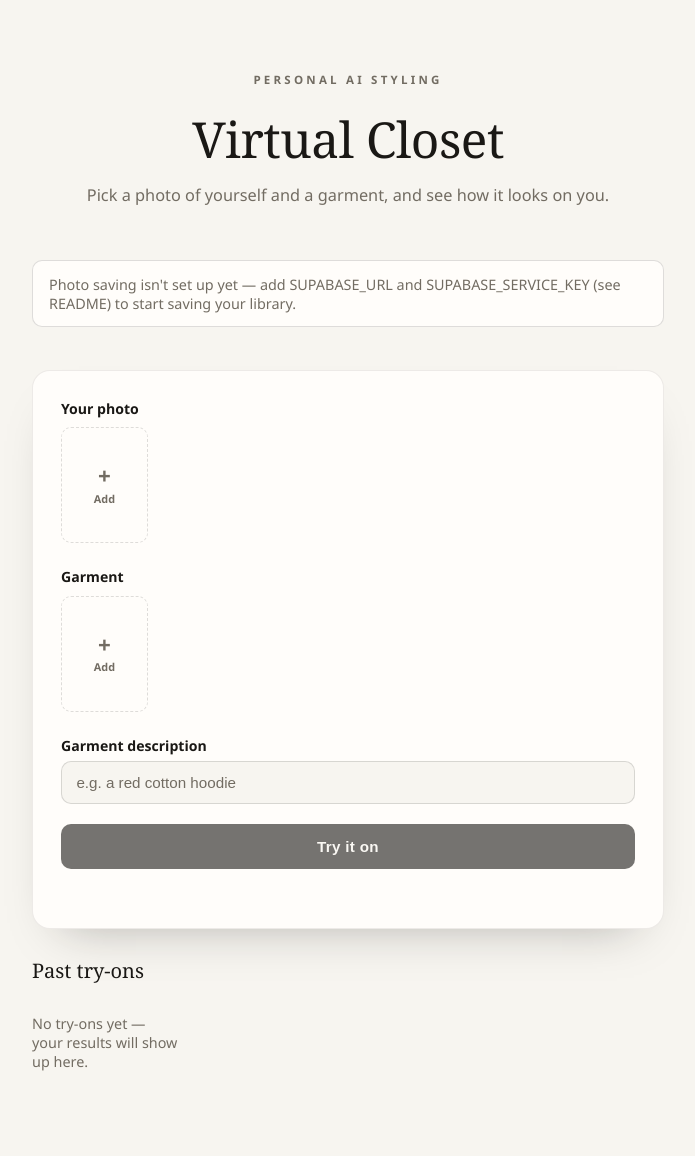
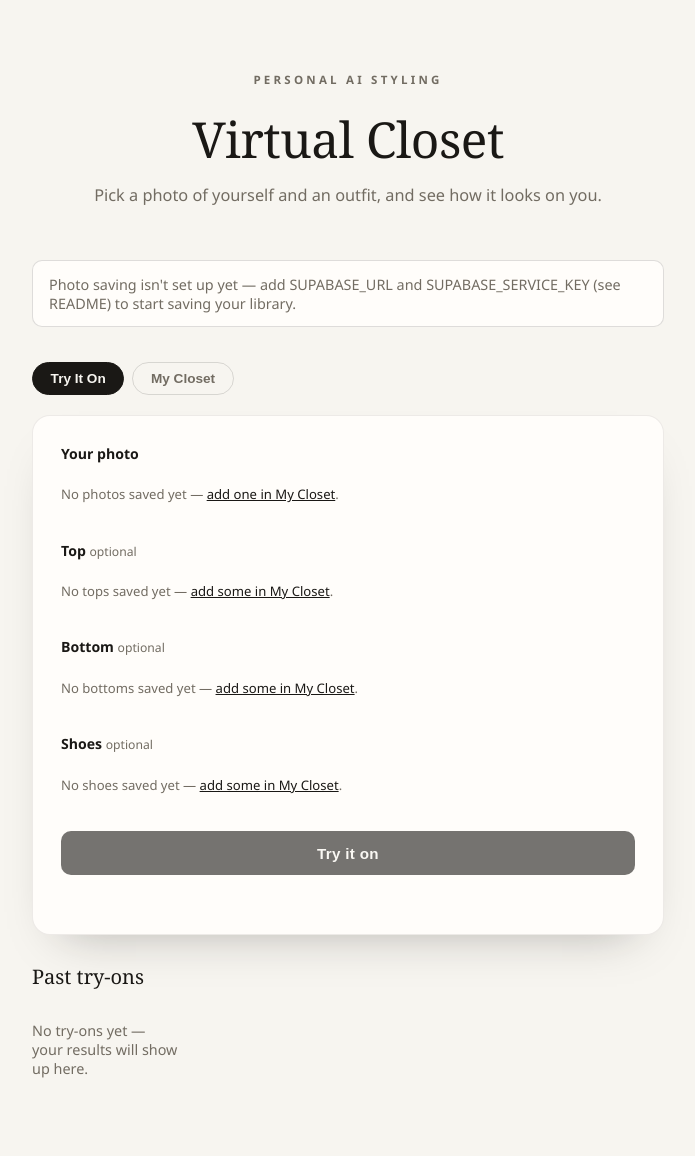
Before and after one commit to Ahmedkemad/Virtual-Closet, a Flask app: page / in a window 1280 px wide. Shown: the whole page, without its empty margins (292-987 px from the left). Before the commit the page ends 1071 px from the top, so only its background shows below. Run offline with Flask 3, Linux system fonts and the light colour scheme.

Commit message:
Add tabs, garment categories, and multi-item outfit try-on
Splits the UI into a "Try It On" tab (pick a photo + outfit) and a
"My Closet" tab (add/organize saved photos and garments by category:
tops, bottoms, shoes). Try It On now lets you select any combination of
a top, bottom, and shoes and composites them all onto one result by
chaining the single-garment model once per item, feeding each output
back in as the next step's base photo.

Requires an existing Supabase project to add a category column to the
garments table (see README migration note).

```diff
--- a/app.py
+++ b/app.py
@@ -14,6 +14,8 @@ load_dotenv()
 mimetypes.add_type("application/manifest+json", ".webmanifest")
 
 ALLOWED_EXTENSIONS = {"png", "jpg", "jpeg", "webp"}
+CATEGORIES = ("top", "bottom", "shoes")
+DEFAULT_DESCRIPTIONS = {"top": "a top", "bottom": "pants", "shoes": "shoes"}
 REPLICATE_MODEL = os.environ.get(
     "REPLICATE_MODEL",
     "cuuupid/idm-vton:139cb1163486954531b765d4ac3bb6d3e02fe121151665adfc3b47e9ba3ebf67",
@@ -28,6 +30,11 @@ def allowed_file(filename: str) -> bool:
 
 def with_image_url(row: dict, folder: str) -> dict:
     return {**row, "image_url": storage.public_url(f"{folder}/{row['filename']}")}
+
+
+def extract_url(output) -> str:
+    # Some model versions return a single URL, others a list of URLs/FileOutput objects.
+    return str(output[0] if isinstance(output, list) else output)
 
 
 @app.route("/")
@@ -51,7 +58,7 @@ def index():
     return render_template("index.html", people=people, garments=garments, history=history, storage_message=None)
 
 
-def add_library_entry(table: str, folder: str):
+def add_library_entry(table: str, folder: str, extra_fields: dict | None = None):
     if not storage.is_configured():
         return None, (jsonify({"error": "Supabase is not configured. Set SUPABASE_URL and SUPABASE_SERVICE_KEY."}), 500)
 
@@ -66,7 +73,7 @@ def add_library_entry(table: str, folder: str):
     try:
         storage.storage_upload(f"{folder}/{filename}", file.read(), content_type)
         label = request.form.get("label", "").strip()
-        row = storage.db_insert(table, {"filename": filename, "label": label})
+        row = storage.db_insert(table, {"filename": filename, "label": label, **(extra_fields or {})})
     except requests.RequestException as exc:
         return None, (jsonify({"error": f"Could not save to Supabase: {exc}"}), 502)
 
@@ -94,7 +101,10 @@ def delete_person(item_id):
 
 @app.route("/garments", methods=["POST"])
 def add_garment():
-    entry, error = add_library_entry("garments", "garments")
+    category = request.form.get("category", "")
+    if category not in CATEGORIES:
+        return jsonify({"error": "Category must be one of: top, bottom, shoes."}), 400
+    entry, error = add_library_entry("garments", "garments", {"category": category})
     if error:
         return error
     return jsonify(entry)
@@ -119,8 +129,11 @@ def try_on():
         return jsonify({"error": "Supabase is not configured. Set SUPABASE_URL and SUPABASE_SERVICE_KEY."}), 500
 
     person_id = request.form.get("person_id")
-    garment_id = request.form.get("garment_id")
-    garment_desc = request.form.get("garment_desc", "a garment")
+    selected_ids = {cat: request.form.get(f"{cat}_id") for cat in CATEGORIES}
+    selected_ids = {cat: gid for cat, gid in selected_ids.items() if gid}
+
+    if not selected_ids:
+        return jsonify({"error": "Please select at least one item to try on."}), 400
 
     try:
         people = {p["id"]: p for p in storage.db_select("people")}
@@ -130,30 +143,43 @@ def try_on():
 
     if person_id not in people:
         return jsonify({"error": "Please select or upload a photo of yourself."}), 400
-    if garment_id not in garments:
-        return jsonify({"error": "Please select or upload a garment photo."}), 400
+    for cat, gid in selected_ids.items():
+        if gid not in garments:
+            return jsonify({"error": f"Please select a valid {cat}."}), 400
 
-    person_url = storage.public_url(f"people/{people[person_id]['filename']}")
-    garment_url = storage.public_url(f"garments/{garments[garment_id]['filename']}")
+    current_image_url = storage.public_url(f"people/{people[person_id]['filename']}")
+    used_descriptions = []
+
+    # Chain each garment through the model in turn, using the previous result
+    # as the next step's base photo — this single-garment model doesn't support
+    # multiple garments in one call, so an outfit is composited one piece at a time.
+    for cat in CATEGORIES:
+        gid = selected_ids.get(cat)
+        if not gid:
+            continue
+
+        garment = garments[gid]
+        garment_url = storage.public_url(f"garments/{garment['filename']}")
+        description = garment.get("label") or DEFAULT_DESCRIPTIONS[cat]
+        used_descriptions.append(description)
+
+        try:
+            output = replicate.run(
+                REPLICATE_MODEL,
+                input={
+                    "human_img": current_image_url,
+                    "garm_img": garment_url,
+                    "garment_des": description,
+                },
+            )
+            current_image_url = extract_url(output)
+        except Exception as exc:
+            return jsonify({"error": f"Applying the {cat} failed: {exc}"}), 502
+
+    garment_desc = " + ".join(used_descriptions)
 
     try:
-        output = replicate.run(
-            REPLICATE_MODEL,
-            input={
-                "human_img": person_url,
-                "garm_img": garment_url,
-                "garment_des": garment_desc,
-            },
-        )
-    except Exception as exc:
-        return jsonify({"error": f"Try-on model call failed: {exc}"}), 502
-
-    # Some model versions return a single URL, others a list of URLs/FileOutput objects.
-    result_url = output[0] if isinstance(output, list) else output
-    result_url = str(result_url)
-
-    try:
-        resp = requests.get(result_url, timeout=60)
+        resp = requests.get(current_image_url, timeout=60)
         resp.raise_for_status()
 
         result_filename = f"{uuid.uuid4().hex}.png"
--- a/static/css/style.css
+++ b/static/css/style.css
@@ -75,7 +75,40 @@ main {
   padding: 0 1.5rem 4rem;
   display: flex;
   flex-direction: column;
+  gap: 1.25rem;
+}
+
+.tabs {
+  display: flex;
+  gap: 0.5rem;
+}
+
+.tab-btn {
+  padding: 0.5rem 1.1rem;
+  border-radius: 999px;
+  border: 1px solid var(--border);
+  background: transparent;
+  color: var(--ink-muted);
+  font-size: 0.85rem;
+  font-weight: 600;
+  cursor: pointer;
+  transition: background-color 0.15s ease, color 0.15s ease, border-color 0.15s ease;
+}
+
+.tab-btn.active {
+  background: var(--ink);
+  color: var(--paper);
+  border-color: var(--ink);
+}
+
+.tab-panel {
+  display: flex;
+  flex-direction: column;
   gap: 1.75rem;
+}
+
+.tab-panel.hidden {
+  display: none;
 }
 
 .card {
@@ -90,10 +123,32 @@ main {
   margin-bottom: 1.5rem;
 }
 
+.library:last-child {
+  margin-bottom: 0;
+}
+
 .library-title {
   font-size: 0.88rem;
   font-weight: 600;
   margin: 0 0 0.6rem;
+}
+
+.optional-tag {
+  font-weight: 400;
+  font-size: 0.76rem;
+  color: var(--ink-muted);
+  text-transform: lowercase;
+}
+
+.link-btn {
+  background: none;
+  border: none;
+  padding: 0;
+  color: var(--ink);
+  text-decoration: underline;
+  font-size: inherit;
+  font-family: inherit;
+  cursor: pointer;
 }
 
 .library-grid {
@@ -353,6 +408,14 @@ button#submit-btn.loading .btn-spinner {
   font-size: 0.9rem;
 }
 
+.library-grid .empty-state {
+  grid-column: 1 / -1;
+}
+
+.empty-state.small {
+  font-size: 0.82rem;
+}
+
 .banner {
   border: 1px solid var(--border);
   border-radius: var(--radius-md);
--- a/static/js/script.js
+++ b/static/js/script.js
@@ -3,71 +3,143 @@ const statusEl = document.getElementById("status");
 const resultSection = document.getElementById("result");
 const resultImg = document.getElementById("result-img");
 const submitBtn = document.getElementById("submit-btn");
-const garmentDescInput = document.getElementById("garment_desc");
+
+function switchTab(name) {
+  document.querySelectorAll(".tab-btn").forEach((btn) => {
+    btn.classList.toggle("active", btn.dataset.tab === name);
+  });
+  document.querySelectorAll(".tab-panel").forEach((panel) => {
+    panel.classList.toggle("hidden", panel.id !== `tab-${name}`);
+  });
+}
+
+document.querySelectorAll("[data-tab]").forEach((el) => {
+  el.addEventListener("click", () => switchTab(el.dataset.tab));
+});
 
 function updateSubmitState() {
   const personId = document.getElementById("person_id").value;
-  const garmentId = document.getElementById("garment_id").value;
-  submitBtn.disabled = !personId || !garmentId;
+  const anyGarment = ["top_id", "bottom_id", "shoes_id"].some(
+    (id) => document.getElementById(id).value
+  );
+  submitBtn.disabled = !personId || !anyGarment;
 }
 
-function setupLibrary(gridId) {
-  const grid = document.getElementById(gridId);
-  const endpoint = grid.dataset.endpoint;
-  const hiddenField = document.getElementById(grid.dataset.hiddenField);
-  const addInput = grid.querySelector(".library-add-input");
-
-  function selectItem(itemEl) {
-    grid.querySelectorAll(".library-item").forEach((el) => el.classList.remove("selected"));
-    itemEl.classList.add("selected");
-    hiddenField.value = itemEl.dataset.id;
-    if (gridId === "garments-grid" && itemEl.dataset.label) {
-      garmentDescInput.value = itemEl.dataset.label;
-    }
-    updateSubmitState();
-  }
-
-  function buildItem(entry) {
+function buildThumb(entry, { withDelete }) {
   const item = document.createElement("div");
   item.className = "library-item";
   item.dataset.id = entry.id;
-    item.dataset.label = entry.label || "";
 
   const img = document.createElement("img");
   img.src = entry.image_url;
   img.alt = entry.label || "";
   item.appendChild(img);
 
+  if (withDelete) {
     const del = document.createElement("button");
     del.type = "button";
     del.className = "delete-btn";
     del.title = "Delete";
     del.textContent = "×";
     item.appendChild(del);
+  }
 
   return item;
 }
 
+function clearEmptyState(grid) {
+  const empty = grid.querySelector(".empty-state");
+  if (empty) empty.remove();
+}
+
+// --- Select grids (Try It On tab): click to pick, no add/delete controls ---
+
+function setupSelectGrid(gridId) {
+  const grid = document.getElementById(gridId);
+  if (!grid) return;
+  const hiddenField = document.getElementById(grid.dataset.hiddenField);
+  const toggle = grid.dataset.toggle === "true";
+
   grid.addEventListener("click", (event) => {
-    const deleteBtn = event.target.closest(".delete-btn");
     const item = event.target.closest(".library-item");
     if (!item) return;
 
-    if (deleteBtn) {
-      if (!confirm("Delete this photo?")) return;
-      fetch(`${endpoint}/${item.dataset.id}`, { method: "DELETE" }).then((resp) => {
-        if (!resp.ok) return;
-        const wasSelected = item.classList.contains("selected");
-        item.remove();
+    const alreadySelected = item.classList.contains("selected");
+    grid.querySelectorAll(".library-item.selected").forEach((el) => el.classList.remove("selected"));
+
+    if (toggle && alreadySelected) {
+      hiddenField.value = "";
+    } else {
+      item.classList.add("selected");
+      hiddenField.value = item.dataset.id;
+    }
+    updateSubmitState();
+  });
+
+  // Auto-select the most recently added photo (first in the grid).
+  if (!toggle) {
+    const firstItem = grid.querySelector(".library-item");
+    if (firstItem) {
+      firstItem.classList.add("selected");
+      hiddenField.value = firstItem.dataset.id;
+    }
+  }
+}
+
+function addToSelectGrid(gridId, entry) {
+  const grid = document.getElementById(gridId);
+  if (!grid) return;
+  clearEmptyState(grid);
+  const item = buildThumb(entry, { withDelete: false });
+  grid.appendChild(item);
+
+  // Non-toggle grids (your photo) auto-select the newest addition, same as on page load.
+  if (grid.dataset.toggle !== "true") {
+    grid.querySelectorAll(".library-item.selected").forEach((el) => el.classList.remove("selected"));
+    item.classList.add("selected");
+    const hiddenField = document.getElementById(grid.dataset.hiddenField);
+    if (hiddenField) hiddenField.value = entry.id;
+    updateSubmitState();
+  }
+}
+
+function removeFromSelectGrid(gridId, id) {
+  const grid = document.getElementById(gridId);
+  if (!grid) return;
+  const el = grid.querySelector(`.library-item[data-id="${id}"]`);
+  if (!el) return;
+  const wasSelected = el.classList.contains("selected");
+  el.remove();
   if (wasSelected) {
+    const hiddenField = document.getElementById(grid.dataset.hiddenField);
+    if (hiddenField) {
       hiddenField.value = "";
       updateSubmitState();
     }
-      });
-      return;
+  }
 }
 
-    selectItem(item);
+// --- Manage grids (My Closet tab): add + delete, mirrored into the partner select grid ---
+
+function setupManageGrid(gridId) {
+  const grid = document.getElementById(gridId);
+  if (!grid) return;
+  const endpoint = grid.dataset.endpoint;
+  const category = grid.dataset.category;
+  const partnerId = grid.dataset.partner;
+  const addInput = grid.querySelector(".library-add-input");
+
+  grid.addEventListener("click", (event) => {
+    const deleteBtn = event.target.closest(".delete-btn");
+    if (!deleteBtn) return;
+    const item = event.target.closest(".library-item");
+    if (!confirm("Delete this photo?")) return;
+
+    fetch(`${endpoint}/${item.dataset.id}`, { method: "DELETE" }).then((resp) => {
+      if (!resp.ok) return;
+      item.remove();
+      removeFromSelectGrid(partnerId, item.dataset.id);
+    });
   });
 
   addInput.addEventListener("change", async () => {
@@ -75,13 +147,14 @@ function setupLibrary(gridId) {
     if (!file) return;
 
     let label = "";
-    if (gridId === "garments-grid") {
-      label = prompt("Describe this garment (optional):", "") || "";
+    if (category) {
+      label = prompt("Describe this item (optional):", "") || "";
     }
 
     const formData = new FormData();
     formData.append("image", file);
     if (label) formData.append("label", label);
+    if (category) formData.append("category", category);
 
     statusEl.textContent = "Saving...";
     try {
@@ -92,9 +165,8 @@ function setupLibrary(gridId) {
         statusEl.textContent = entry.error || "Could not save image.";
         return;
       }
-      const item = buildItem(entry);
-      grid.appendChild(item);
-      selectItem(item);
+      grid.appendChild(buildThumb(entry, { withDelete: true }));
+      addToSelectGrid(partnerId, entry);
       statusEl.textContent = "";
     } catch (err) {
       statusEl.classList.add("error");
@@ -103,14 +175,10 @@ function setupLibrary(gridId) {
       addInput.value = "";
     }
   });
-
-  // Auto-select the most recently added item (first in the grid) on load.
-  const firstItem = grid.querySelector(".library-item");
-  if (firstItem) selectItem(firstItem);
 }
 
-setupLibrary("people-grid");
-setupLibrary("garments-grid");
+["select-people", "select-top", "select-bottom", "select-shoes"].forEach(setupSelectGrid);
+["manage-people", "manage-top", "manage-bottom", "manage-shoes"].forEach(setupManageGrid);
 updateSubmitState();
 
 form.addEventListener("submit", async (event) => {
@@ -120,7 +188,7 @@ form.addEventListener("submit", async (event) => {
   submitBtn.disabled = true;
   submitBtn.classList.add("loading");
   statusEl.classList.remove("error");
-  statusEl.textContent = "Generating your try-on... this can take up to a minute.";
+  statusEl.textContent = "Generating your outfit... this can take a couple of minutes for multiple items.";
   resultSection.classList.add("hidden");
 
   try {
--- a/templates/index.html
+++ b/templates/index.html
@@ -19,7 +19,7 @@
   <header>
     <span class="eyebrow">Personal AI Styling</span>
     <h1>Virtual Closet</h1>
-    <p>Pick a photo of yourself and a garment, and see how it looks on you.</p>
+    <p>Pick a photo of yourself and an outfit, and see how it looks on you.</p>
   </header>
 
   <main>
@@ -27,48 +27,45 @@
     <p class="empty-state banner">{{ storage_message }}</p>
     {% endif %}
 
+    <nav class="tabs">
+      <button type="button" class="tab-btn active" data-tab="try-on">Try It On</button>
+      <button type="button" class="tab-btn" data-tab="closet">My Closet</button>
+    </nav>
+
+    <section id="tab-try-on" class="tab-panel">
       <form id="try-on-form" class="card">
         <input type="hidden" id="person_id" name="person_id" value="" />
-      <input type="hidden" id="garment_id" name="garment_id" value="" />
+        <input type="hidden" id="top_id" name="top_id" value="" />
+        <input type="hidden" id="bottom_id" name="bottom_id" value="" />
+        <input type="hidden" id="shoes_id" name="shoes_id" value="" />
 
         <div class="library">
           <h2 class="library-title">Your photo</h2>
-        <div class="library-grid" id="people-grid" data-endpoint="/people" data-hidden-field="person_id">
-          <label class="library-add">
-            <input type="file" accept="image/*" class="library-add-input" />
-            <span class="add-icon">+</span>
-            <span class="add-label">Add</span>
-          </label>
+          <div class="library-grid select-grid" id="select-people" data-hidden-field="person_id">
             {% for p in people %}
-          <div class="library-item" data-id="{{ p.id }}" data-label="{{ p.label }}">
+            <div class="library-item" data-id="{{ p.id }}">
               <img src="{{ p.image_url }}" alt="{{ p.label or 'your photo' }}" />
-            <button type="button" class="delete-btn" title="Delete this photo">&times;</button>
             </div>
+            {% else %}
+            <p class="empty-state small">No photos saved yet — <button type="button" class="link-btn" data-tab="closet">add one in My Closet</button>.</p>
             {% endfor %}
           </div>
         </div>
 
+        {% for cat, cat_label, cat_plural in [("top", "Top", "tops"), ("bottom", "Bottom", "bottoms"), ("shoes", "Shoes", "shoes")] %}
         <div class="library">
-        <h2 class="library-title">Garment</h2>
-        <div class="library-grid" id="garments-grid" data-endpoint="/garments" data-hidden-field="garment_id">
-          <label class="library-add">
-            <input type="file" accept="image/*" class="library-add-input" />
-            <span class="add-icon">+</span>
-            <span class="add-label">Add</span>
-          </label>
-          {% for g in garments %}
-          <div class="library-item" data-id="{{ g.id }}" data-label="{{ g.label }}">
-            <img src="{{ g.image_url }}" alt="{{ g.label or 'garment' }}" />
-            <button type="button" class="delete-btn" title="Delete this garment">&times;</button>
+          <h2 class="library-title">{{ cat_label }} <span class="optional-tag">optional</span></h2>
+          <div class="library-grid select-grid" id="select-{{ cat }}" data-hidden-field="{{ cat }}_id" data-toggle="true">
+            {% for g in garments if g.category == cat %}
+            <div class="library-item" data-id="{{ g.id }}">
+              <img src="{{ g.image_url }}" alt="{{ g.label or cat_label }}" />
             </div>
+            {% else %}
+            <p class="empty-state small">No {{ cat_plural }} saved yet — <button type="button" class="link-btn" data-tab="closet">add some in My Closet</button>.</p>
             {% endfor %}
           </div>
         </div>
-
-      <div class="field">
-        <label for="garment_desc">Garment description</label>
-        <input type="text" id="garment_desc" name="garment_desc" placeholder="e.g. a red cotton hoodie" />
-      </div>
+        {% endfor %}
 
         <button type="submit" id="submit-btn" disabled>
           <span class="btn-label">Try it on</span>
@@ -96,6 +93,45 @@
           {% endfor %}
         </div>
       </section>
+    </section>
+
+    <section id="tab-closet" class="tab-panel hidden">
+      <div class="library card">
+        <h2 class="library-title">Your photos</h2>
+        <div class="library-grid" id="manage-people" data-endpoint="/people" data-partner="select-people">
+          <label class="library-add">
+            <input type="file" accept="image/*" class="library-add-input" />
+            <span class="add-icon">+</span>
+            <span class="add-label">Add</span>
+          </label>
+          {% for p in people %}
+          <div class="library-item" data-id="{{ p.id }}">
+            <img src="{{ p.image_url }}" alt="{{ p.label or 'your photo' }}" />
+            <button type="button" class="delete-btn" title="Delete this photo">&times;</button>
+          </div>
+          {% endfor %}
+        </div>
+      </div>
+
+      {% for cat, cat_label in [("top", "Tops"), ("bottom", "Bottoms"), ("shoes", "Shoes")] %}
+      <div class="library card">
+        <h2 class="library-title">{{ cat_label }}</h2>
+        <div class="library-grid" id="manage-{{ cat }}" data-endpoint="/garments" data-category="{{ cat }}" data-partner="select-{{ cat }}">
+          <label class="library-add">
+            <input type="file" accept="image/*" class="library-add-input" />
+            <span class="add-icon">+</span>
+            <span class="add-label">Add</span>
+          </label>
+          {% for g in garments if g.category == cat %}
+          <div class="library-item" data-id="{{ g.id }}">
+            <img src="{{ g.image_url }}" alt="{{ g.label or cat_label }}" />
+            <button type="button" class="delete-btn" title="Delete this item">&times;</button>
+          </div>
+          {% endfor %}
+        </div>
+      </div>
+      {% endfor %}
+    </section>
   </main>
 
   <script src="/static/js/script.js"></script>
```
Also changed, not shown: README.md. Lines whose indentation alone changed are shown as unchanged.
